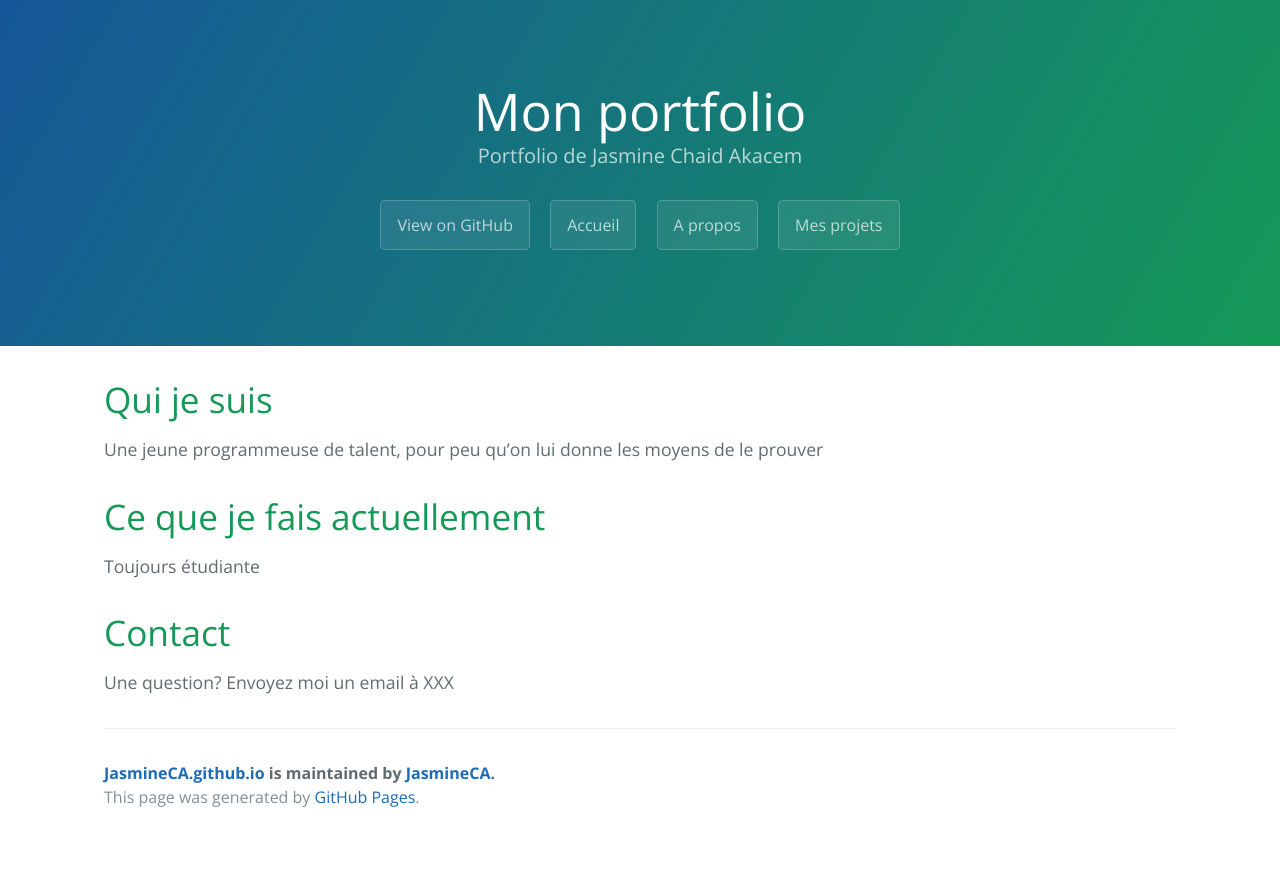
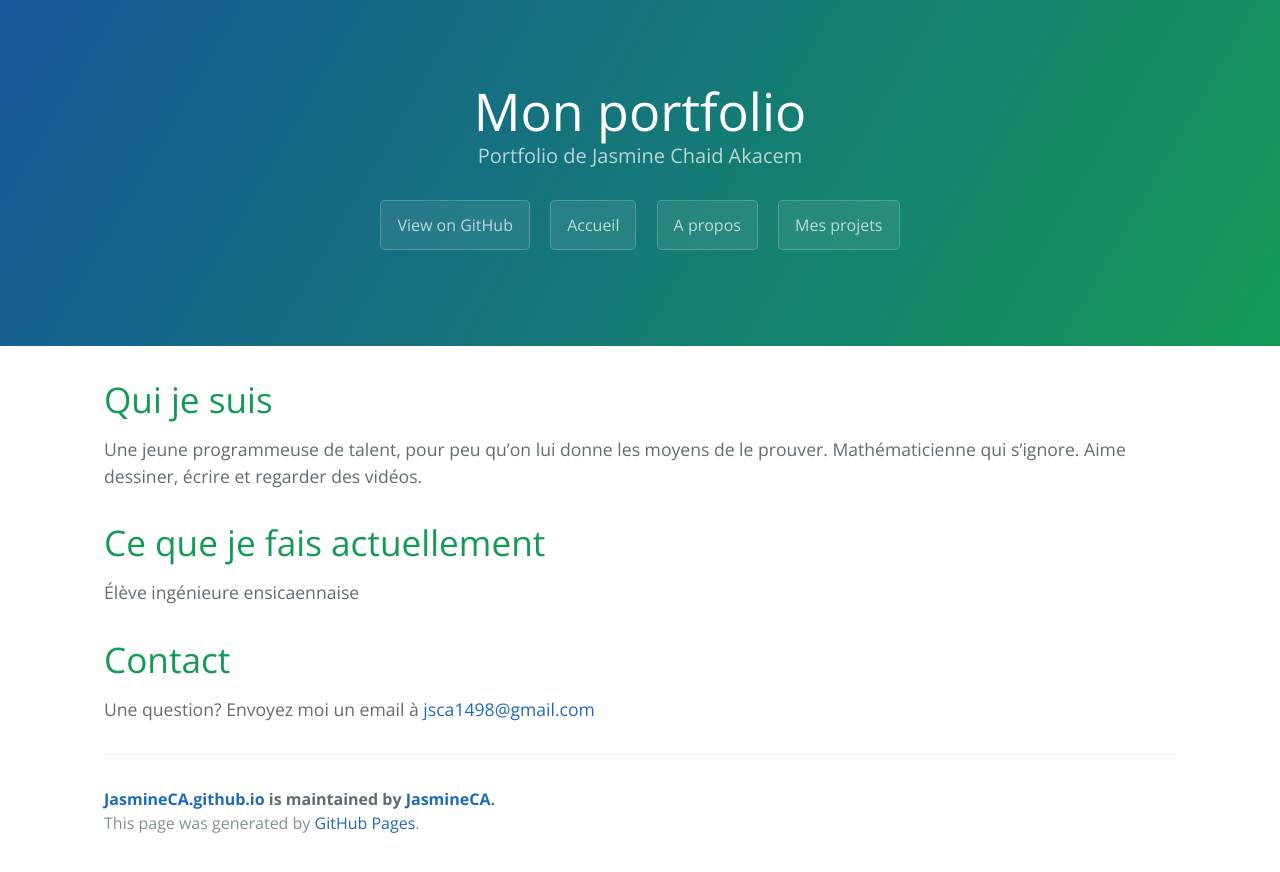
Before and after one commit to JasmineCA/JasmineCA.github.io, a Jekyll site: the page built from about.markdown, in a window 1280 px wide. Shown: the top 872 px of the page. Built offline with Jekyll 4.4.1, drawn with Linux system fonts in a browser that asks for light colours; nearby versions of some CDN libraries.

Commit message:
Added some stuff to about.md

```diff
--- a/about.markdown
+++ b/about.markdown
@@ -6,12 +6,12 @@ permalink: /about/
 
 # Qui je suis
 
-Une jeune programmeuse de talent, pour peu qu'on lui donne les moyens de le prouver
+Une jeune programmeuse de talent, pour peu qu'on lui donne les moyens de le prouver. Mathématicienne qui s'ignore. Aime dessiner, écrire et regarder des vidéos.
 
 # Ce que je fais actuellement
 
-Toujours étudiante
+Élève ingénieure ensicaennaise
 
 # Contact
 
-Une question? Envoyez moi un email à XXX
+Une question? Envoyez moi un email à [jsca1498@gmail.com](mailto:jsca1498@gmail.com?subject=GithubIO)
```
